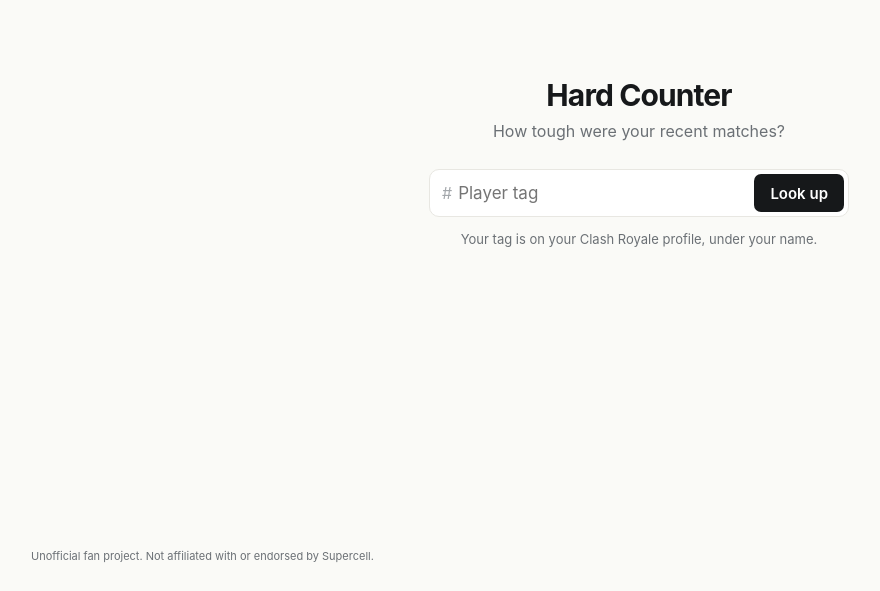
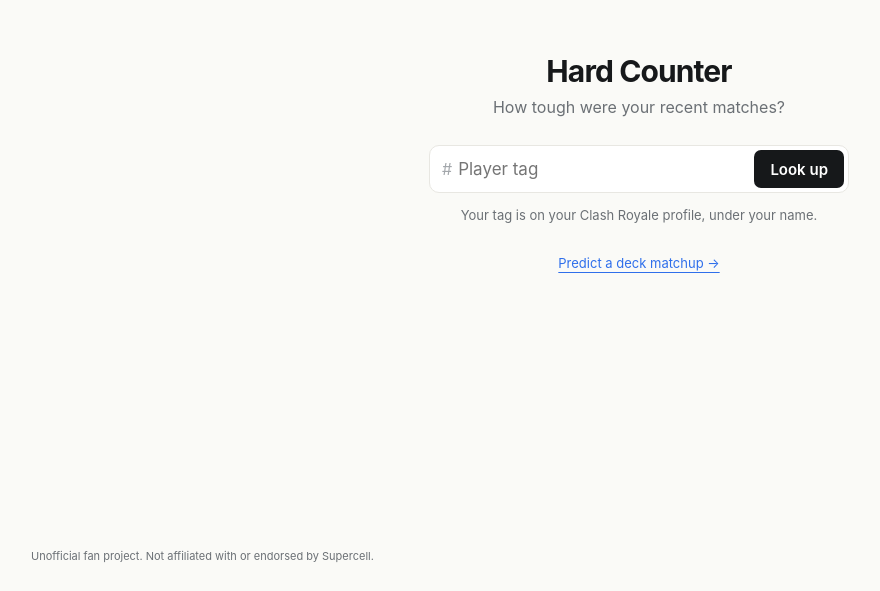
Before and after one commit to ryanzhouuu/hard-counter, a React (Vite) app in the folder frontend/: page / in a window 1280 px wide. Shown: the part 209-800 px from the top of the page, without its empty margins (1-881 px from the left). Built offline with nearby package versions, Linux system fonts and the light colour scheme.

Commit message:
feat: Add matchup navigation alongside player analysis

```diff
--- a/frontend/src/app/App.tsx
+++ b/frontend/src/app/App.tsx
@@ -1,4 +1,5 @@
 import { Landing } from "../features/landing/Landing";
+import { MatchupPage } from "../features/matchup/MatchupPage";
 import { ReportPage } from "../features/report/ReportPage";
 import { useReport } from "../features/report/useReport";
 import "./tokens.css";
@@ -6,9 +7,19 @@ import "./tokens.css";
 const DISCLAIMER = "Unofficial fan project. Not affiliated with or endorsed by Supercell.";
 
 function App() {
+  const matchup = new URLSearchParams(window.location.search).get("view") === "matchup";
+  return (
+    <div className="app">
+      {matchup ? <MatchupPage /> : <PlayerView />}
+      <footer className="disclaimer">{DISCLAIMER}</footer>
+    </div>
+  );
+}
+
+function PlayerView() {
   const view = useReport();
   return (
-    <div className="app">
+    <>
       {view.query === null ? (
         <Landing onLookUp={view.lookUp} />
       ) : (
@@ -23,8 +34,7 @@ function App() {
           onRetry={view.retry}
         />
       )}
-      <footer className="disclaimer">{DISCLAIMER}</footer>
-    </div>
+    </>
   );
 }
 
--- a/frontend/src/app/tokens.css
+++ b/frontend/src/app/tokens.css
@@ -86,6 +86,15 @@ input {
   font-variant-numeric: tabular-nums;
 }
 
+.matchup-link {
+  color: var(--blue);
+  font-size: 13px;
+  text-underline-offset: 4px;
+}
+.landing-matchup {
+  margin-top: 32px;
+}
+
 .tone-positive {
   color: var(--green);
 }
--- a/frontend/src/features/landing/Landing.tsx
+++ b/frontend/src/features/landing/Landing.tsx
@@ -8,6 +8,9 @@ function Landing({ onLookUp }: { onLookUp: (tag: string) => void }) {
       <p className="landing-tagline">How tough were your recent matches?</p>
       <TagForm size="large" onLookUp={onLookUp} />
       <p className="landing-hint">Your tag is on your Clash Royale profile, under your name.</p>
+      <a className="matchup-link landing-matchup" href="?view=matchup">
+        Predict a deck matchup →
+      </a>
     </main>
   );
 }
--- a/frontend/src/features/report/ReportPage.tsx
+++ b/frontend/src/features/report/ReportPage.tsx
@@ -26,6 +26,9 @@ function ReportPage(props: ReportPageProps) {
         <a className="wordmark" href="./">
           Hard Counter
         </a>
+        <a className="matchup-link" href="?view=matchup">
+          Matchup
+        </a>
         <TagForm key={tag} initialTag={tag} onLookUp={props.onLookUp} />
       </header>
       {error && <ErrorNotice error={error} onRetry={props.onRetry} />}
--- a/frontend/src/features/report/report.css
+++ b/frontend/src/features/report/report.css
@@ -4,6 +4,7 @@
 
 .topbar {
   display: flex;
+  flex-wrap: wrap;
   align-items: center;
   justify-content: space-between;
   gap: 16px;
```
Also changed, not shown: 1 other file (tests, documents, lock files or other folders).
